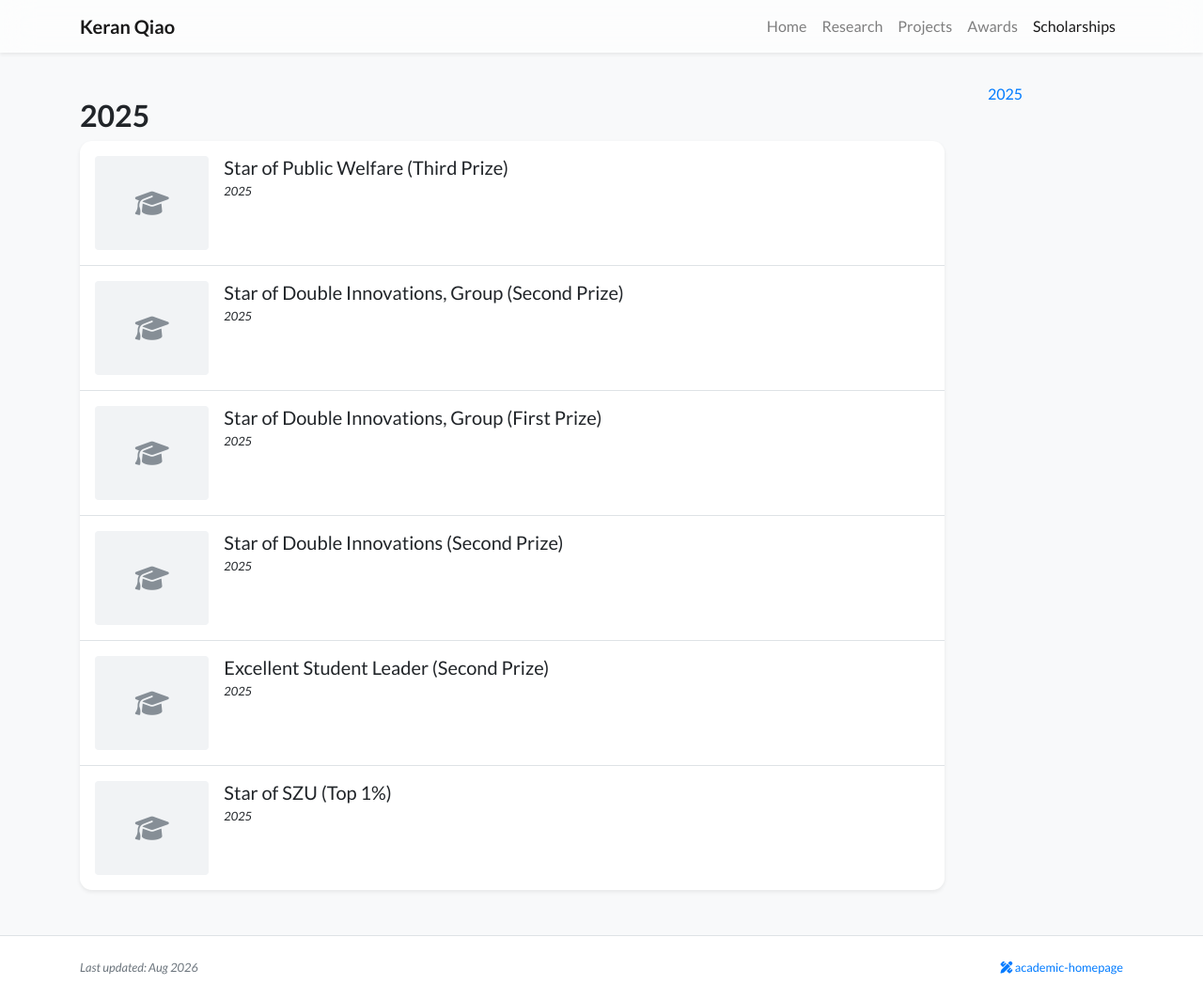
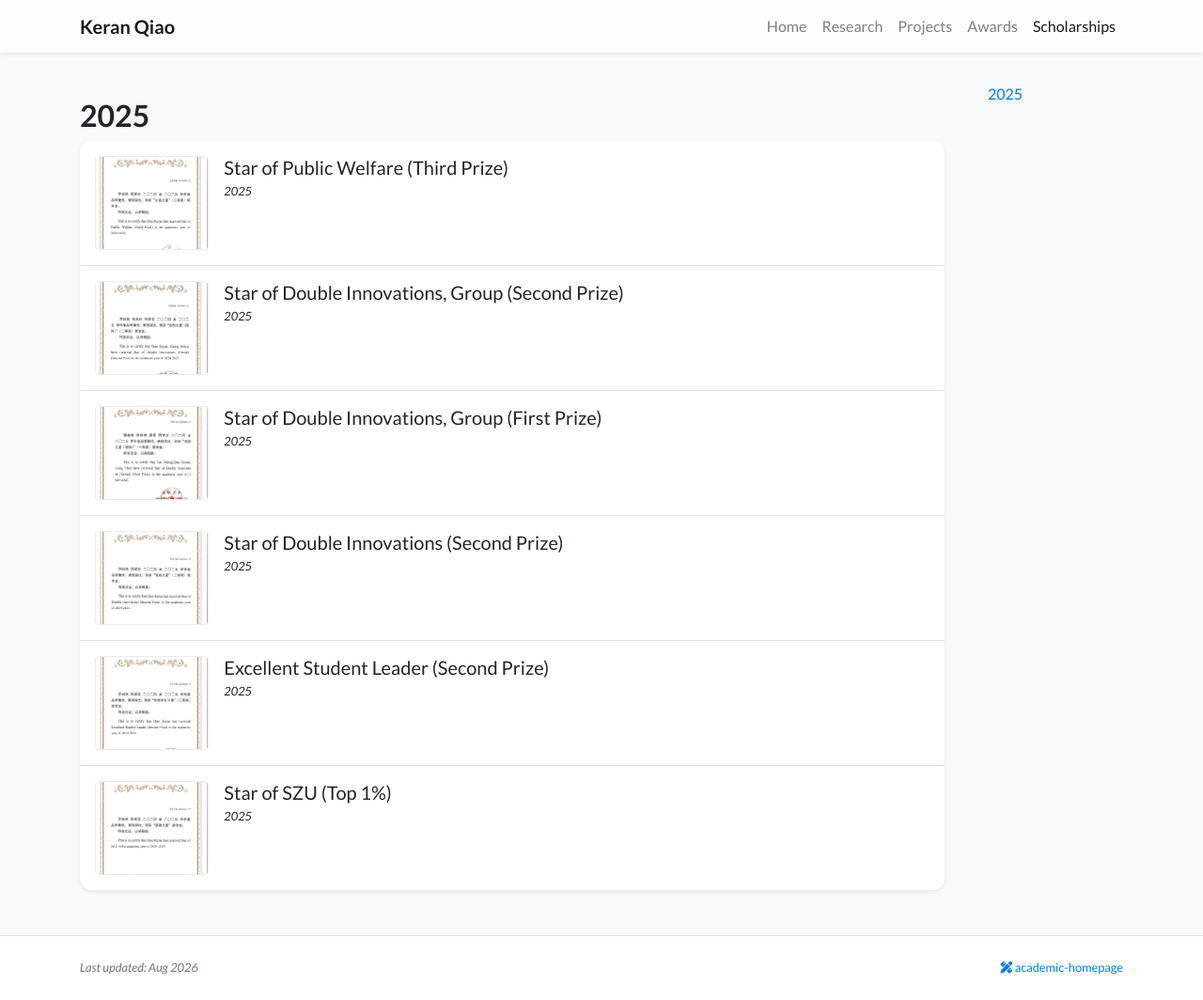
Before and after one commit to Hunter0809/Hunter0809.github.io, a Jekyll site: the page built from scholarships.html, in a window 1280 px wide and 1064 px high. Shown: the whole window at 94% size. Built offline with Jekyll 4.4.1, drawn with Linux system fonts in a browser that asks for light colours.

Commit message:
Show scholarship certificates

```diff
--- a/_data/awards.yml
+++ b/_data/awards.yml
@@ -70,18 +70,24 @@ scholarships:
   - name: "Star of SZU (Top 1%)"
     date: "2025-01-01"
     display_date: "2025"
+    certificate: "/assets/images/scholarships/star-of-szu.png"
   - name: "Excellent Student Leader (Second Prize)"
     date: "2025-01-01"
     display_date: "2025"
+    certificate: "/assets/images/scholarships/excellent-student-leader.png"
   - name: "Star of Double Innovations (Second Prize)"
     date: "2025-01-01"
     display_date: "2025"
+    certificate: "/assets/images/scholarships/double-innovations.png"
   - name: "Star of Double Innovations, Group (First Prize)"
     date: "2025-01-01"
     display_date: "2025"
+    certificate: "/assets/images/scholarships/double-innovations-group-first.png"
   - name: "Star of Double Innovations, Group (Second Prize)"
     date: "2025-01-01"
     display_date: "2025"
+    certificate: "/assets/images/scholarships/double-innovations-group-second.png"
   - name: "Star of Public Welfare (Third Prize)"
     date: "2025-01-01"
     display_date: "2025"
+    certificate: "/assets/images/scholarships/public-welfare.png"
--- a/scholarships.html
+++ b/scholarships.html
@@ -12,7 +12,9 @@ permalink: /scholarships/
     <div class="my-0 p-0 bg-white shadow-sm rounded-xl">
       {% for item in year.items %}
       <div class="row no-gutters {% unless forloop.last %}border-bottom{% endunless %} border-gray">
-        <div class="col-md-3 col-xl-2 mb-md-0 p-md-3 d-none d-md-block"><div class="template-cover"><i class="fas fa-graduation-cap"></i></div></div>
+        <div class="col-md-3 col-xl-2 mb-md-0 p-md-3 d-none d-md-block">
+          {% if item.certificate %}<a href="{{ item.certificate | relative_url }}" target="_blank" rel="noopener noreferrer"><img src="{{ item.certificate | relative_url }}" alt="Certificate for {{ item.name }}" class="award-certificate"></a>{% else %}<div class="template-cover"><i class="fas fa-graduation-cap"></i></div>{% endif %}
+        </div>
         <div class="col-md-9 col-xl-10 p-3 pl-md-0"><h5 class="mt-0 mb-1 font-weight-normal">{{ item.name }}</h5><p class="mt-0 mb-0 small"><em>{{ item.display_date }}</em></p></div>
       </div>
       {% endfor %}
```
Also changed, not shown: assets/images/scholarships/double-innovations-group-first.png (added), assets/images/scholarships/double-innovations-group-second.png (added), assets/images/scholarships/double-innovations.png (added), assets/images/scholarships/excellent-student-leader.png (added), assets/images/scholarships/public-welfare.png (added), assets/images/scholarships/star-of-szu.png (added).
